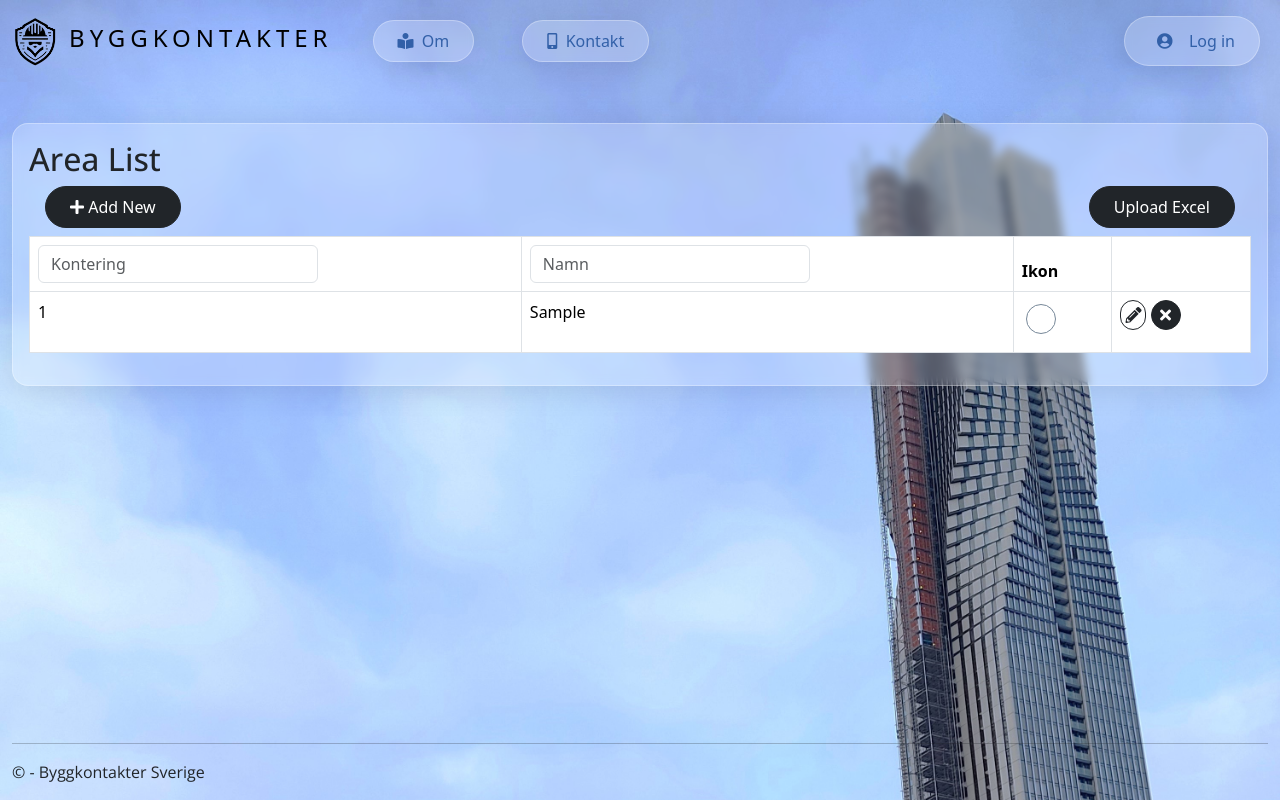
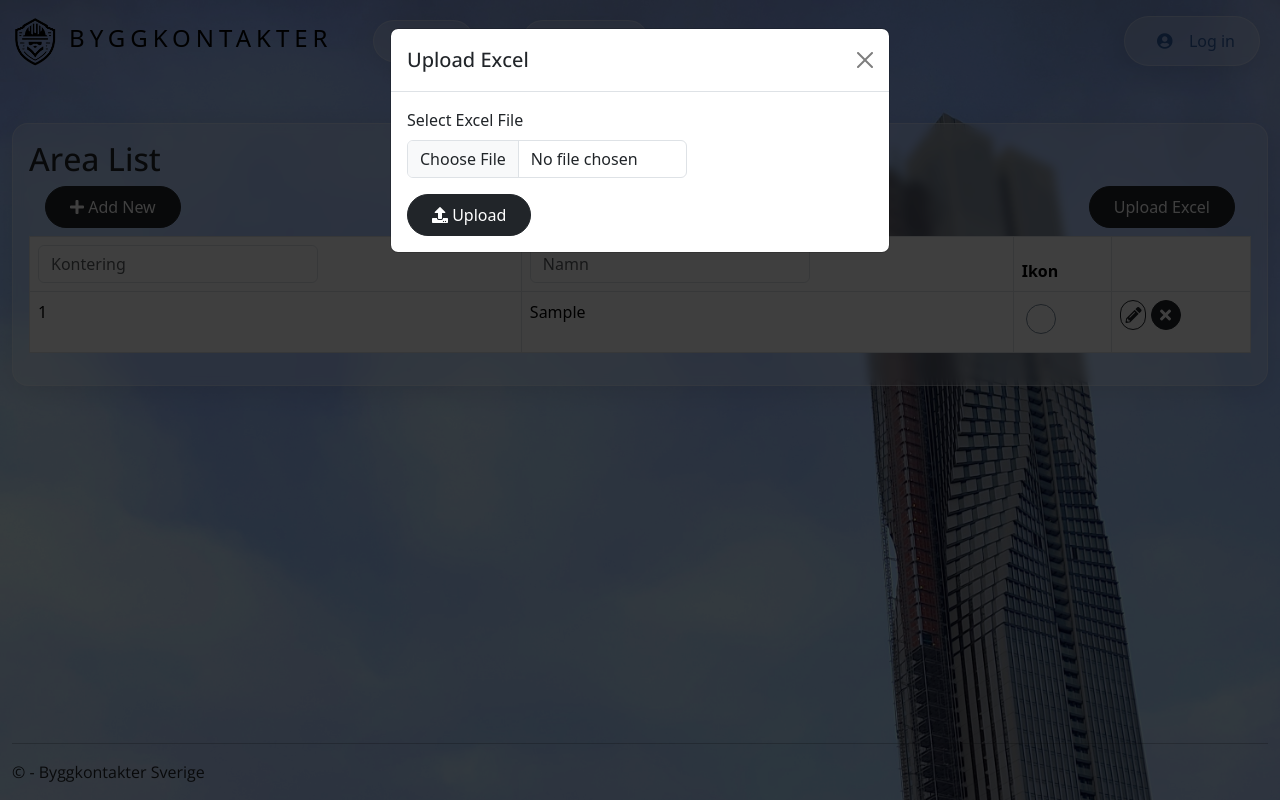
Before and after one commit to ringarochkryss/BKS3, a Django app: page /areas/ in a window 1280 px wide, after a click on "Upload Excel". Run offline with Django 3.2, Linux system fonts and the light colour scheme; tables that the repository leaves empty hold one stand-in row (values such as "Sample post"); some libraries are stand-ins or nearby versions.

Commit message:
Add uload excel Area functionality

```diff
--- a/BKS/urls.py
+++ b/BKS/urls.py
@@ -54,13 +54,11 @@ urlpatterns = [
     path('companies/delete/', views.delete_company, name='delete_company'),
     path('upload_excel/', views.upload_excel, name='upload_excel'),
 
-    # Area List
+    #Area List
     path('areas/', views.area_list, name='area_list'),
-    #path('areas/add/', views.add_area, name='add_area'),
     path('add_area/', views.add_area, name='add_area'),
-    # path('areas/edit/', views.edit_area, name='edit_area'),
     path('edit_area/', views.edit_area, name='edit_area'),
-    # path('areas/delete/', views.delete_area, name='delete_area'),
     path('delete_area/', views.delete_area, name='delete_area'),
+    path('upload_excel/', views.upload_excel, name='upload_excel'),
 
 ]
--- a/app/templates/app/area_list.html
+++ b/app/templates/app/area_list.html
@@ -54,6 +54,30 @@
 			{% endfor %}
 		</tbody>
 	</table>
+</div>
+
+
+<!-- Upload Excel Modal -->
+<div class="modal fade" id="uploadExcelModal" tabindex="-1" aria-labelledby="uploadExcelModalLabel" aria-hidden="true">
+	<div class="modal-dialog" role="document">
+		<div class="modal-content">
+			<div class="modal-header">
+				<h5 class="modal-title" id="uploadExcelModalLabel">Upload Excel</h5>
+				<button type="button" class="btn-close" data-bs-dismiss="modal" aria-label="Close"></button>
+			</div>
+			<div class="modal-body">
+				<form id="uploadExcelForm" enctype="multipart/form-data">
+					<div class="mb-3">
+						<label for="excelFile" class="form-label">Select Excel File</label>
+						<input type="file" class="form-control" id="excelFile" name="excelFile" accept=".xlsx, .xls" required>
+					</div>
+					<button type="submit" class="btn pillLG btn-dark btn-large py-2 px-4">
+						<i class="fas fa-upload"></i> Upload
+					</button>
+				</form>
+			</div>
+		</div>
+	</div>
 </div>
 
 <!-- Add Area Modal -->
@@ -163,6 +187,43 @@
 		return cookieValue;
 	}
 	const csrftoken = getCookie('csrftoken');
+
+	// Handle "Upload Excel" form submission
+	document.getElementById('uploadExcelForm').addEventListener('submit', function (event) {
+		event.preventDefault(); // Förhindra standardformulärskickning
+
+		// Hämta filen från formuläret
+		var excelFile = document.getElementById('excelFile').files[0];
+		if (!excelFile) {
+			alert('Please select a file.');
+			return;
+		}
+
+		// Skapa en FormData-objekt för att skicka filen
+		var formData = new FormData();
+		formData.append('excelFile', excelFile);
+
+		// Skicka POST-förfrågan till backend
+		fetch('{% url "upload_excel" %}', {
+			method: 'POST',
+			headers: {
+				'X-CSRFToken': csrftoken // CSRF-token krävs av Django
+			},
+			body: formData
+		}).then(response => response.json())
+			.then(data => {
+				if (data.status === 'success') {
+					alert('Excel file uploaded successfully!');
+					location.reload(); // Ladda om sidan för att visa uppdaterad data
+				} else {
+					alert('Failed to upload Excel file: ' + (data.message || 'Unknown error'));
+				}
+			}).catch(error => {
+				console.error('Error:', error);
+				alert('An unexpected error occurred.');
+			});
+	});
+
 
 	// Handle "Add Area" form submission
 	document.getElementById('addAreaForm').addEventListener('submit', function (event) {
--- a/app/views.py
+++ b/app/views.py
@@ -359,3 +359,30 @@ def delete_area(request):
         except Exception as e:
             print("Error in delete_area:", str(e))  # Debug log
             return JsonResponse({'status': 'error', 'message': str(e)}, status=500)
+
+@csrf_exempt
+def upload_excel(request):
+    """Handles uploading and processing an Excel file."""
+    if request.method == 'POST' and request.FILES.get('excelFile'):
+        excel_file = request.FILES['excelFile']
+
+        try:
+            # Läs Excel-filen
+            df = pd.read_excel(excel_file)
+
+            # Kontrollera att nödvändiga kolumner finns
+            if 'A' not in df.columns or 'B' not in df.columns:
+                return JsonResponse({'status': 'error', 'message': 'Missing required columns: A (Sorteringsordning) and B (Name)'}, status=400)
+
+            # Iterera över raderna och spara till databasen
+            for _, row in df.iterrows():
+                VerksamhetsOmraden.objects.create(
+                    sorteringsordning=row['A'],
+                    namn=row['B']
+                )
+
+            return JsonResponse({'status': 'success', 'message': 'Data processed successfully.'})
+        except Exception as e:
+            return JsonResponse({'status': 'error', 'message': str(e)}, status=500)
+
+    return JsonResponse({'status': 'error', 'message': 'No file uploaded.'}, status=400)
```
